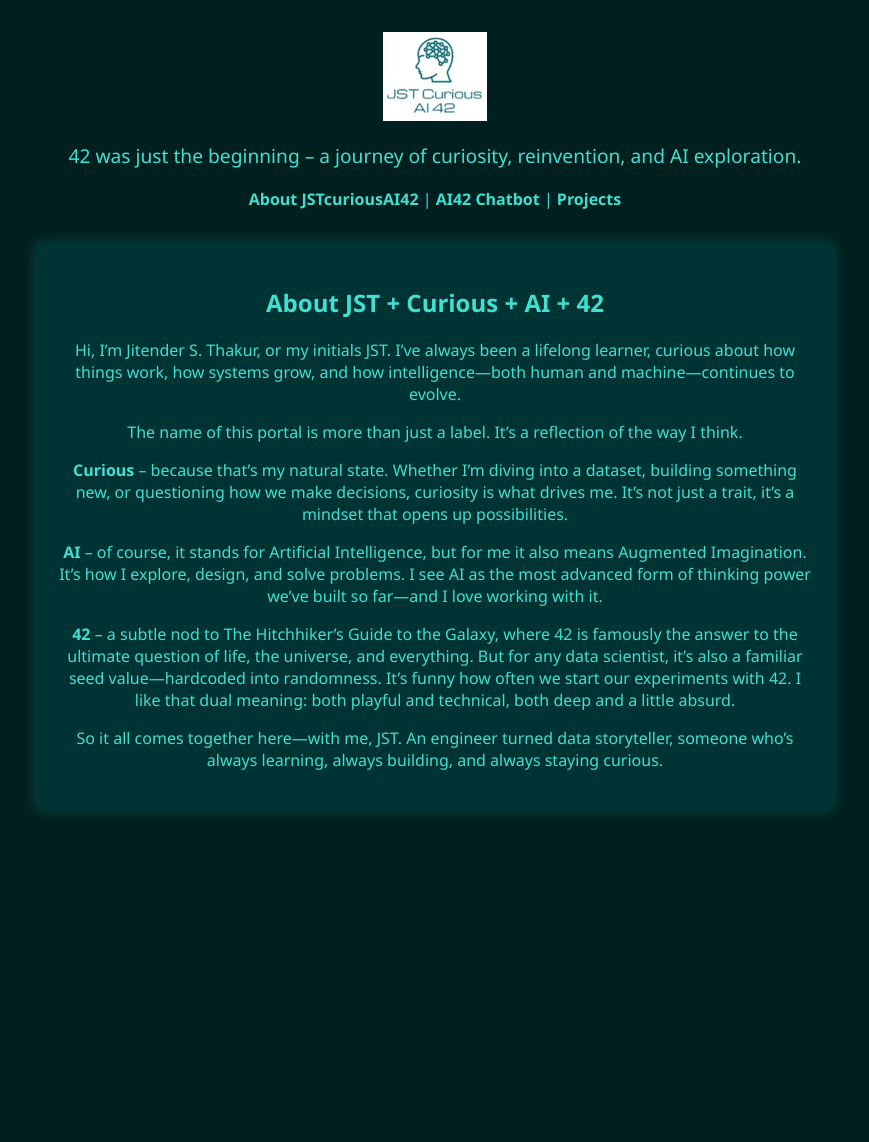
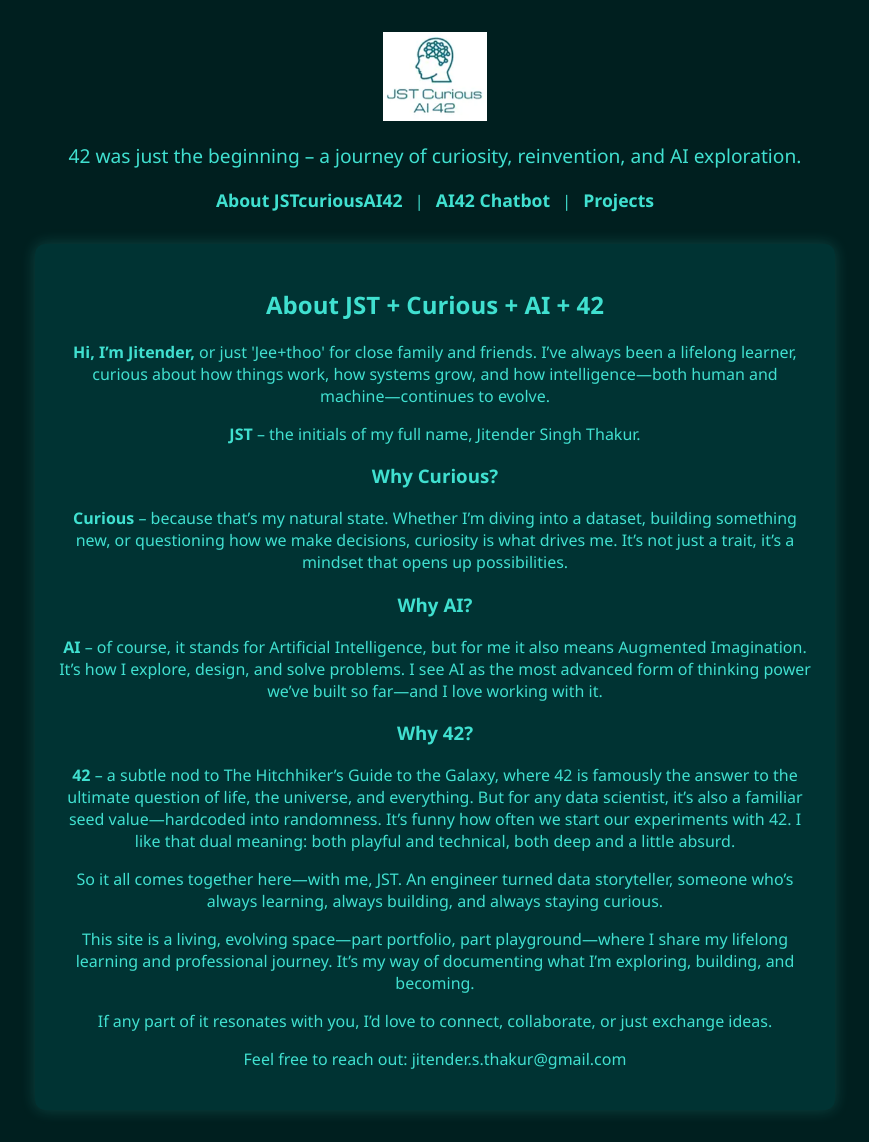
Before and after one commit to JSTcurious/jstcurious-portfolio, a FastAPI app: page / in a window 1280 px wide. Shown: the whole page, without its empty margins (205-1074 px from the left). Before the commit the page ends 814 px from the top, so only its background shows below. Run offline with FastAPI, Linux system fonts and the light colour scheme.

Commit message:
updated bio section of main page

```diff
--- a/templates/index.html
+++ b/templates/index.html
@@ -2,8 +2,23 @@
 <html lang="en">
 <head>
   <meta charset="UTF-8" />
-  <title>Portfolio | JSTcuriousAI42</title>
+  <title>Portfolio | JSTcuriousAI42 </title>
   <link rel="stylesheet" href="/static/style.css">
+  <style>
+    body {
+      text-align: center;
+      color: #40e0d0;
+    }
+    nav.navbar a {
+      color: #40e0d0;
+      font-weight: bold;
+      font-size: 1.1rem;
+      margin: 0 0.5rem;
+    }
+    nav.navbar a:hover {
+      color: #66fcf1;
+    }
+  </style>
 </head>
 <body>
   <div class="container">
@@ -16,15 +31,30 @@
       <a href="/projects">Projects</a>
     </nav>
 
+
 <section class="about">
   <h2>About JST + Curious + AI + 42</h2>
-<p>Hi, I’m Jitender S. Thakur, or my initials JST. I’ve always been a lifelong learner, curious about how things work, how systems grow, and how intelligence—both human and machine—continues to evolve.</p>
-<p>The name of this portal is more than just a label. It’s a reflection of the way I think.</p>
+  <p><strong>Hi, I’m Jitender,</strong> or just 'Jee+thoo' for close family and friends. I’ve always been a lifelong learner, curious about how things work, how systems grow, and how intelligence—both human and machine—continues to evolve.</p>
+
+  <blockquote><strong>JST</strong> – the initials of my full name, Jitender Singh Thakur.</blockquote>
+
+  <h3>Why Curious?</h3>
   <p><strong>Curious</strong> – because that’s my natural state. Whether I’m diving into a dataset, building something new, or questioning how we make decisions, curiosity is what drives me. It’s not just a trait, it’s a mindset that opens up possibilities.</p>
+
+  <h3>Why AI?</h3>
   <p><strong>AI</strong> – of course, it stands for Artificial Intelligence, but for me it also means Augmented Imagination. It’s how I explore, design, and solve problems. I see AI as the most advanced form of thinking power we’ve built so far—and I love working with it.</p>
+
+  <h3>Why 42?</h3>
   <p><strong>42</strong> – a subtle nod to The Hitchhiker’s Guide to the Galaxy, where 42 is famously the answer to the ultimate question of life, the universe, and everything. But for any data scientist, it’s also a familiar seed value—hardcoded into randomness. It’s funny how often we start our experiments with 42. I like that dual meaning: both playful and technical, both deep and a little absurd.</p>
+
   <p>So it all comes together here—with me, JST. An engineer turned data storyteller, someone who’s always learning, always building, and always staying curious.</p>
+
+  <p>This site is a living, evolving space—part portfolio, part playground—where I share my lifelong learning and professional journey. It’s my way of documenting what I’m exploring, building, and becoming.</p>
+
+  <p>If any part of it resonates with you, I’d love to connect, collaborate, or just exchange ideas.</p>
+  <p>Feel free to reach out: jitender.s.thakur@gmail.com</p>
 </section>
+
   </div>
 </body>
 </html>
```
Lines whose indentation alone changed are shown as unchanged.
